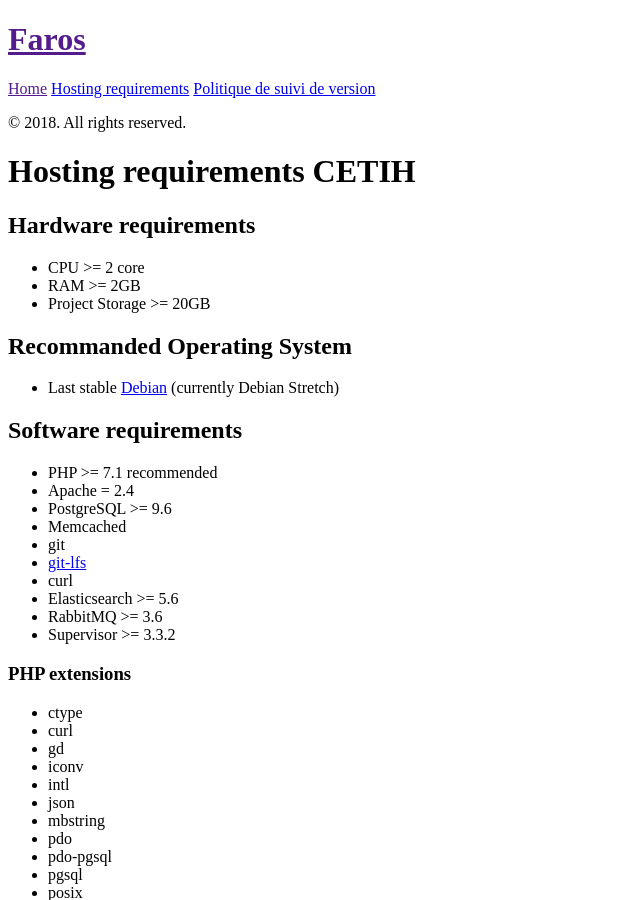
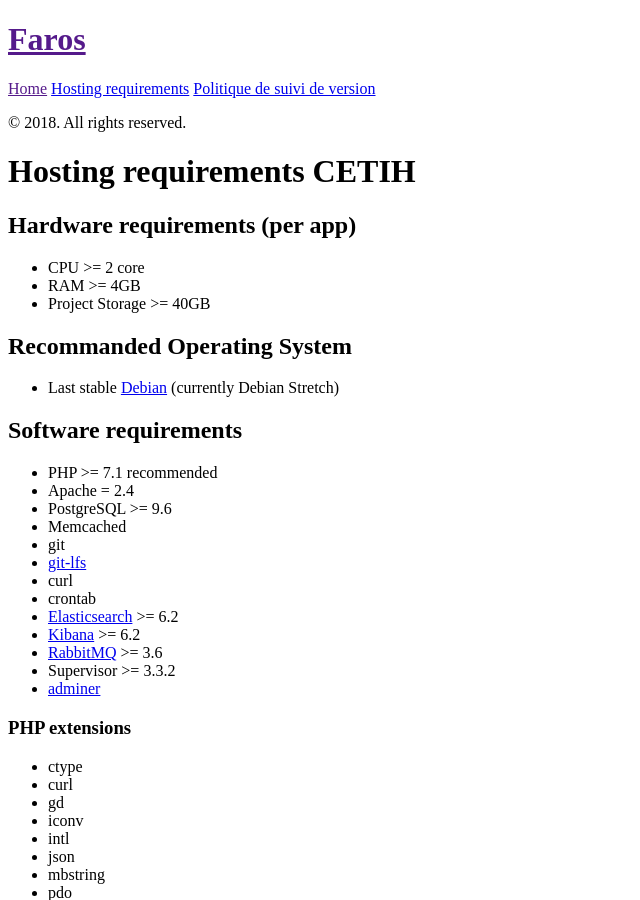
Before and after one commit to le-phare/le-phare.github.io, a Jekyll site: the page built from requirements/cetih.md, in a window 1280 px wide and 900 px high. Shown: the whole window, without its empty margins (0-640 px from the left). Built offline with Jekyll 4.4.1, drawn with Linux system fonts in a browser that asks for light colours; some of the changed text lies outside the part shown.

Commit message:
Cetih requirements (#12)
* Update requirements for CETIH platform

```diff
--- a/requirements/cetih.md
+++ b/requirements/cetih.md
@@ -1,13 +1,14 @@
 ---
 layout: hidden
 title: Hosting requirements CETIH
+version: 1.2
 ---
 
-## Hardware requirements
+## Hardware requirements (per app)
 
   - CPU >= 2 core
-  - RAM >= 2GB
-  - Project Storage >= 20GB
+  - RAM >= 4GB
+  - Project Storage >= 40GB
 
 ## Recommanded Operating System
 
@@ -22,9 +23,12 @@ title: Hosting requirements CETIH
   - git
   - [git-lfs](https://git-lfs.github.com/)
   - curl
-  - Elasticsearch >= 5.6
-  - RabbitMQ >= 3.6
+  - crontab
+  - [Elasticsearch](https://www.elastic.co/fr/products/elasticsearch) >= 6.2
+  - [Kibana](https://www.elastic.co/fr/products/kibana) >= 6.2
+  - [RabbitMQ](https://www.rabbitmq.com/) >= 3.6
   - Supervisor >= 3.3.2
+  - [adminer](https://www.adminer.org/)
 
 ### PHP extensions
 
```
Also changed, not shown: other parts of requirements/cetih.md (+6 -8 lines).
